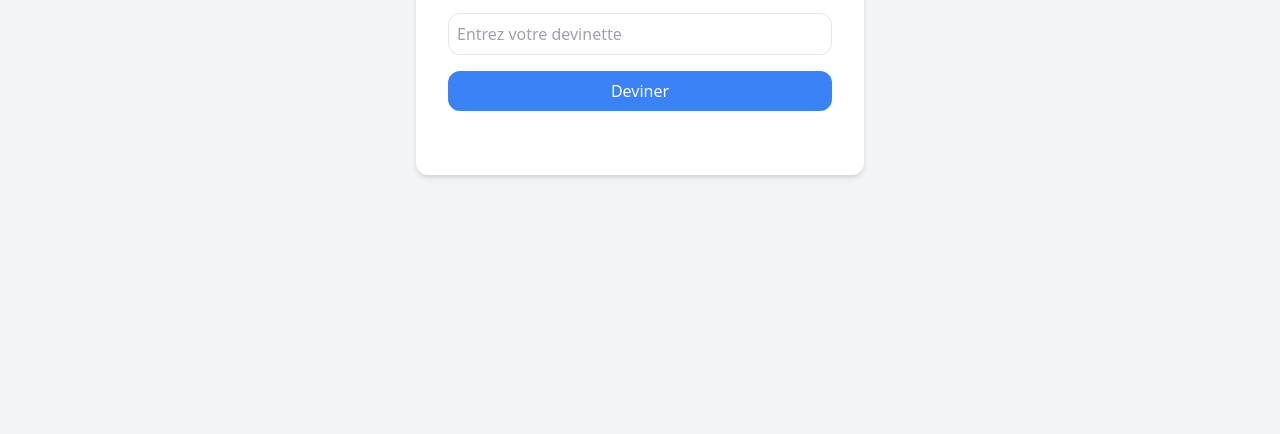
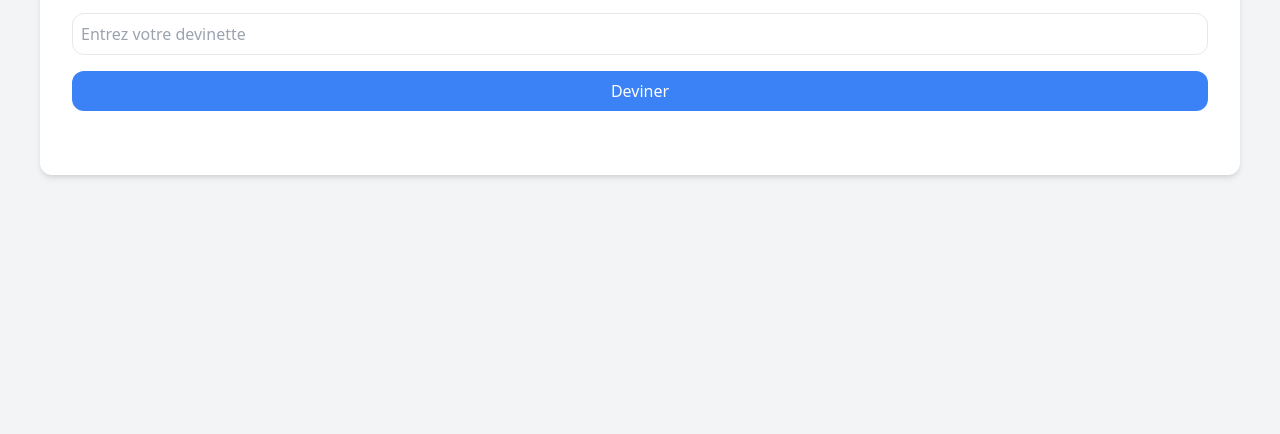
Before and after one commit to MirinkaU1/Devinette, a plain HTML site: page index.html in a window 1280 px wide. Shown: the part 366-800 px from the top of the page. Drawn offline with nearby package versions, Linux system fonts and the light colour scheme.

Commit message:
changement

```diff
--- a/index.html
+++ b/index.html
@@ -8,7 +8,7 @@
     <script defer src="script.js"></script>
 </head>
 <body class="bg-gray-100 flex items-center justify-center min-h-screen">
-    <div class="bg-white p-8 rounded-xl shadow-md text-center max-w-md w-full">
+    <div class="bg-white p-8 rounded-xl shadow-md text-center w-full mx-10">
         <h1 class="text-2xl font-bold mb-4">Jeu de Devinette</h1>
         <p class="mb-4">Devinez un nombre entre 1 et 100</p>
         <input type="number" id="guessInput" class="border rounded-xl p-2 mb-4 w-full" placeholder="Entrez votre devinette">
```
